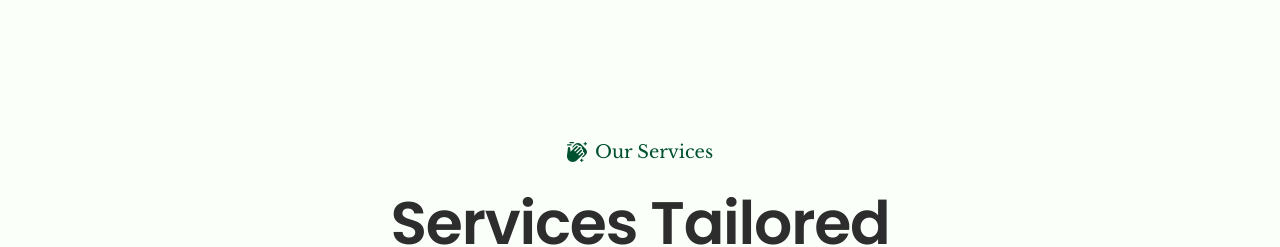
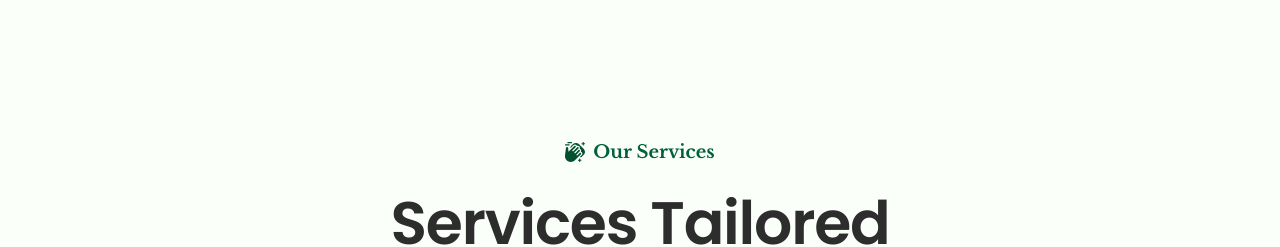
Before and after one commit to StayTrash/cleaning-website, a Next.js app: page / in a window 1280 px wide. Shown: the part 2960-3207 px from the top of the page. Built offline with nearby package versions, Linux system fonts and the light colour scheme.

Commit message:
Update text styles in ServicesSection

```diff
--- a/src/Components/ServicesSection.jsx
+++ b/src/Components/ServicesSection.jsx
@@ -132,7 +132,7 @@ const ServicesSection = () => {
               <span className="inline-block">
                 <HelloIcon />
               </span>
-              <span>Our Services</span>
+              <span className="text-[var(--accent-strong)] font-serif font-semibold text-lg">Our Services</span>
             </div>
           </SlideUp>
 
--- a/src/Components/dummy.jsx
+++ b/src/Components/dummy.jsx
@@ -97,7 +97,7 @@ const ServicesSection2 = () => {
             <div className="p-2">
               <HelloIcon />
             </div>
-            <span className="text-[#00603A] font-semibold font-serif text-lg">
+            <span className="text-[var(--accent-strong)] font-serif font-semibold text-lg">
               Our Services
             </span>
           </div>
```
